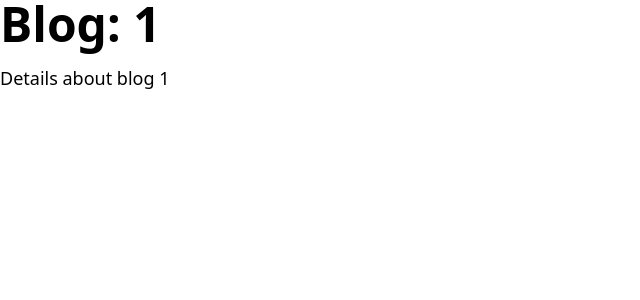
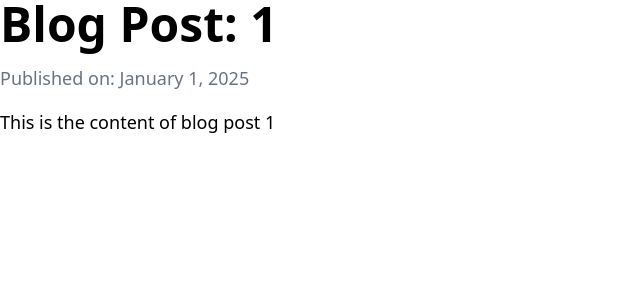
Before and after one commit to frankokule97/next-e-commerce-practice, a Next.js app: page /blog/1 in a window 1280 px wide. Shown: the top 300 px of the page, without its empty margins (0-640 px from the left). Built offline with nearby package versions, Linux system fonts and the light colour scheme.

Commit message:
adding _utils folder and blog content component for practice and other adjustments

```diff
--- /dev/null
+++ b/src/app/(admin)/analytics/page.tsx
@@ -0,0 +1,8 @@
+export default function AnalyticsPage() {
+    return (
+        <div>
+            <h1 className="text-5xl font-bold mb-4">Analytics Page</h1>
+            <p className="text-lg">View website traffic and performance data</p>
+        </div>
+    )
+}
--- /dev/null
+++ b/src/app/(admin)/users/page.tsx
@@ -0,0 +1,8 @@
+export default function UsersPage() {
+    return (
+        <div>
+            <h1 className="text-5xl font-bold mb-4">Users Page</h1>
+            <p className="text-lg">Manage all registerd users here</p>
+        </div>
+    )
+}
--- /dev/null
+++ b/src/app/_utils/formatDate.ts
@@ -0,0 +1,8 @@
+export function formatDate(date: string): string {
+    const options: Intl.DateTimeFormatOptions = {
+        year: 'numeric',
+        month: 'long',
+        day: 'numeric'
+    }
+    return new Date(date).toLocaleDateString('en-US', options)
+}
--- /dev/null
+++ b/src/app/blog/[blogId]/BlogContent.tsx
@@ -0,0 +1,16 @@
+import {formatDate} from "@/app/_utils/formatDate";
+
+interface BlogContentProps {
+    blogId: string;
+}
+
+export default async function BlogContent({blogId}: BlogContentProps) {
+    const publishedDate = "2025-01-01"
+    return (
+        <div>
+            <h1 className="text-5xl font-bold mb-4">Blog Post: {blogId}</h1>
+            <p className="text-gray-500 text-lg mb-4">Published on: {formatDate(publishedDate)}</p>
+            <div className="text-lg">This is the content of blog post {blogId}</div>
+        </div>
+    )
+}
--- a/src/app/blog/[blogId]/page.tsx
+++ b/src/app/blog/[blogId]/page.tsx
@@ -1,4 +1,5 @@
 import {notFound} from "next/navigation";
+import BlogContent from "./BlogContent";
 
 export default async function BlogPost(props: {params: {blogId: string}}) {
     const { blogId } = await props.params
@@ -9,8 +10,7 @@ export default async function BlogPost(props: {params: {blogId: string}}) {
 
     return (
         <div>
-            <h1 className="text-5xl font-bold mb-4">Blog: {blogId}</h1>
-            <p className="text-lg">Details about blog {blogId}</p>
+            <BlogContent blogId={blogId} />
         </div>
     )
 }
```
